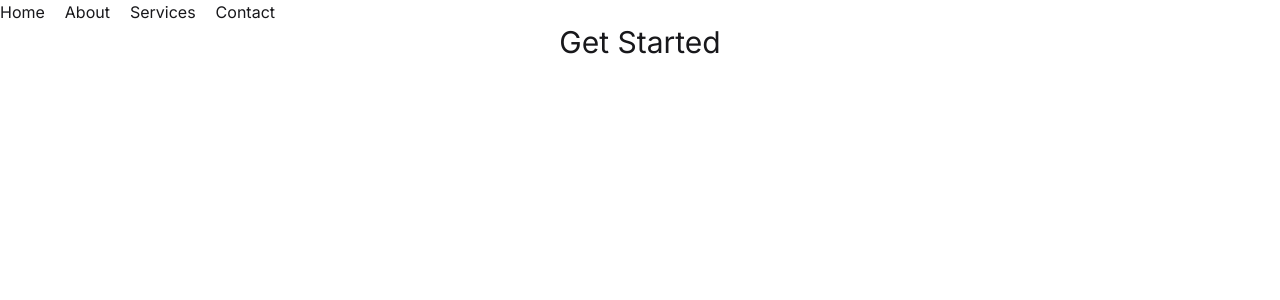
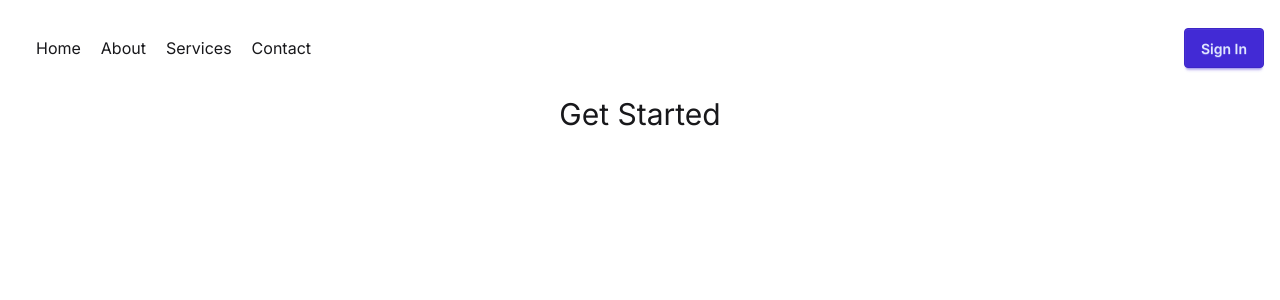
Before and after one commit to ihriyad/simple-react-project-5, a React (Vite) app: page /contact in a window 1280 px wide. Shown: the top 300 px of the page. Built offline with nearby package versions, Linux system fonts and the light colour scheme.

Commit message:
added react icon

```diff
--- a/package.json
+++ b/package.json
@@ -12,6 +12,7 @@
   "dependencies": {
     "@tailwindcss/vite": "^4.2.2",
     "lucide": "^1.3.0",
+    "lucide-react": "^1.3.0",
     "react": "^19.2.4",
     "react-dom": "^19.2.4",
     "tailwindcss": "^4.2.2"
--- a/src/components/Navbar/MyNavbar.jsx
+++ b/src/components/Navbar/MyNavbar.jsx
@@ -1,5 +1,6 @@
-import React from "react";
+import React, { useState } from "react";
 import NavLink from "./navlink";
+import { Menu, X } from "lucide-react";
 
 const navItems = [
   {
@@ -23,15 +24,21 @@ const navItems = [
     path: "/contact",
   },
 ];
-
+const Links = navItems.map((route) => (
+  <NavLink route={route} key={route.id}></NavLink>
+));
 const MyNavbar = () => {
+  const [open, setOpen] = useState(false);
   return (
-    <nav>
-     <ul className="flex space-x-5">
-         {navItems.map((route) => (
-        <NavLink route={route} key={route.id}></NavLink>
-      ))}
-     </ul>
+    <nav className="flex justify-between items-center p-4">
+      <div className="nav-left md:hidden" onClick={() => setOpen(!open)}>
+        {open ? <X></X> : <Menu></Menu>}
+        <ul>
+            {Links}
+        </ul>
+      </div>
+      <ul className="md:flex space-x-5 p-5 hidden">{Links}</ul>
+      <button className="btn btn-primary">Sign In</button>
       {/* <ul className="flex space-x-5">
         {navItems.map((route) => (
           <li>
--- a/src/components/Navbar/navlink.jsx
+++ b/src/components/Navbar/navlink.jsx
@@ -1,9 +1,13 @@
-import React from 'react';
+import React from "react";
 
-const NavLink = ({route}) => {
-    return (
-        <li><a href={route.path}>{route.name}</a></li>
-    );
+const NavLink = ({ route }) => {
+  return (
+    <div>
+      <li>
+        <a href={route.path}>{route.name}</a>
+      </li>
+    </div>
+  );
 };
 
 export default NavLink;
```
Also changed, not shown: 1 other file (tests, documents, lock files or other folders).
